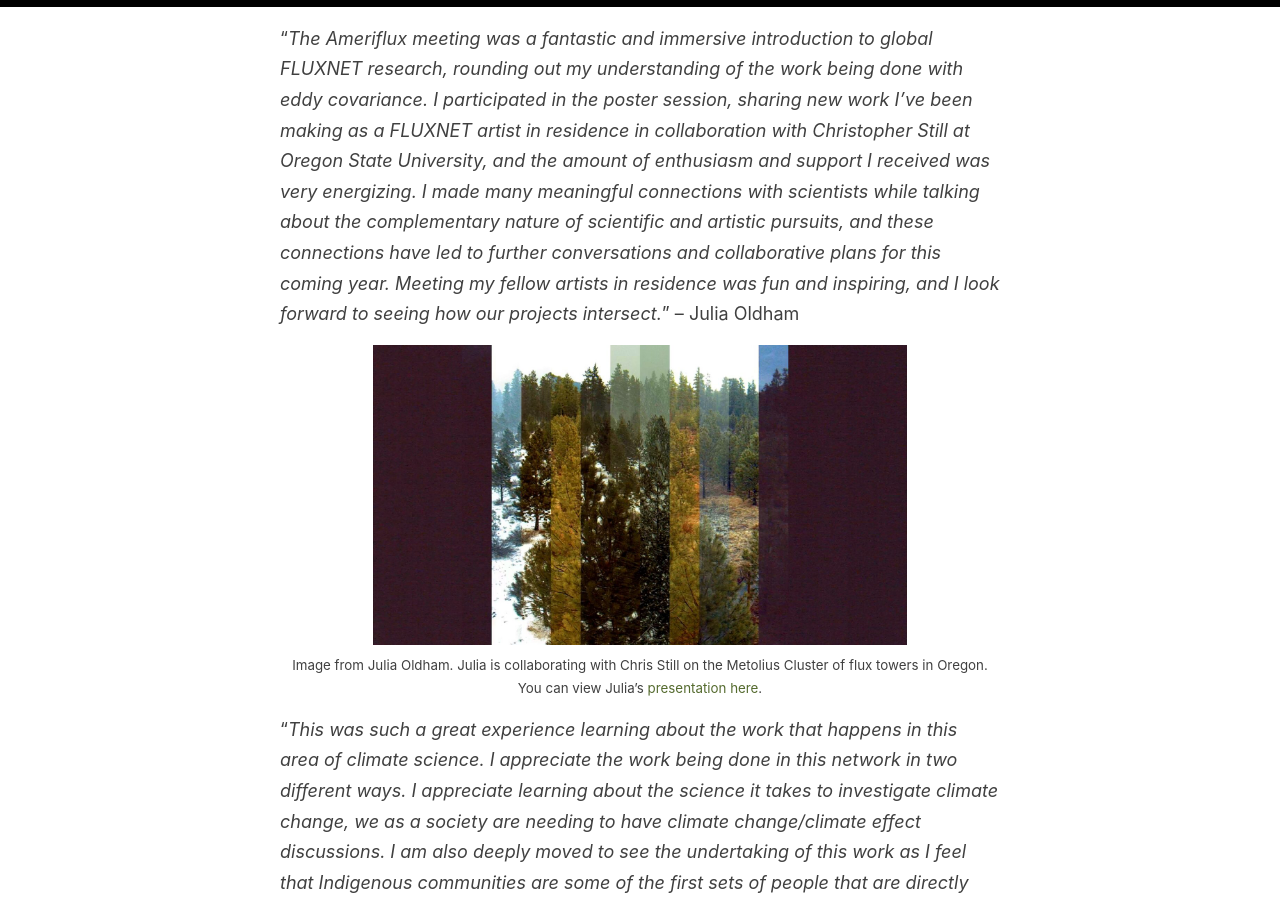
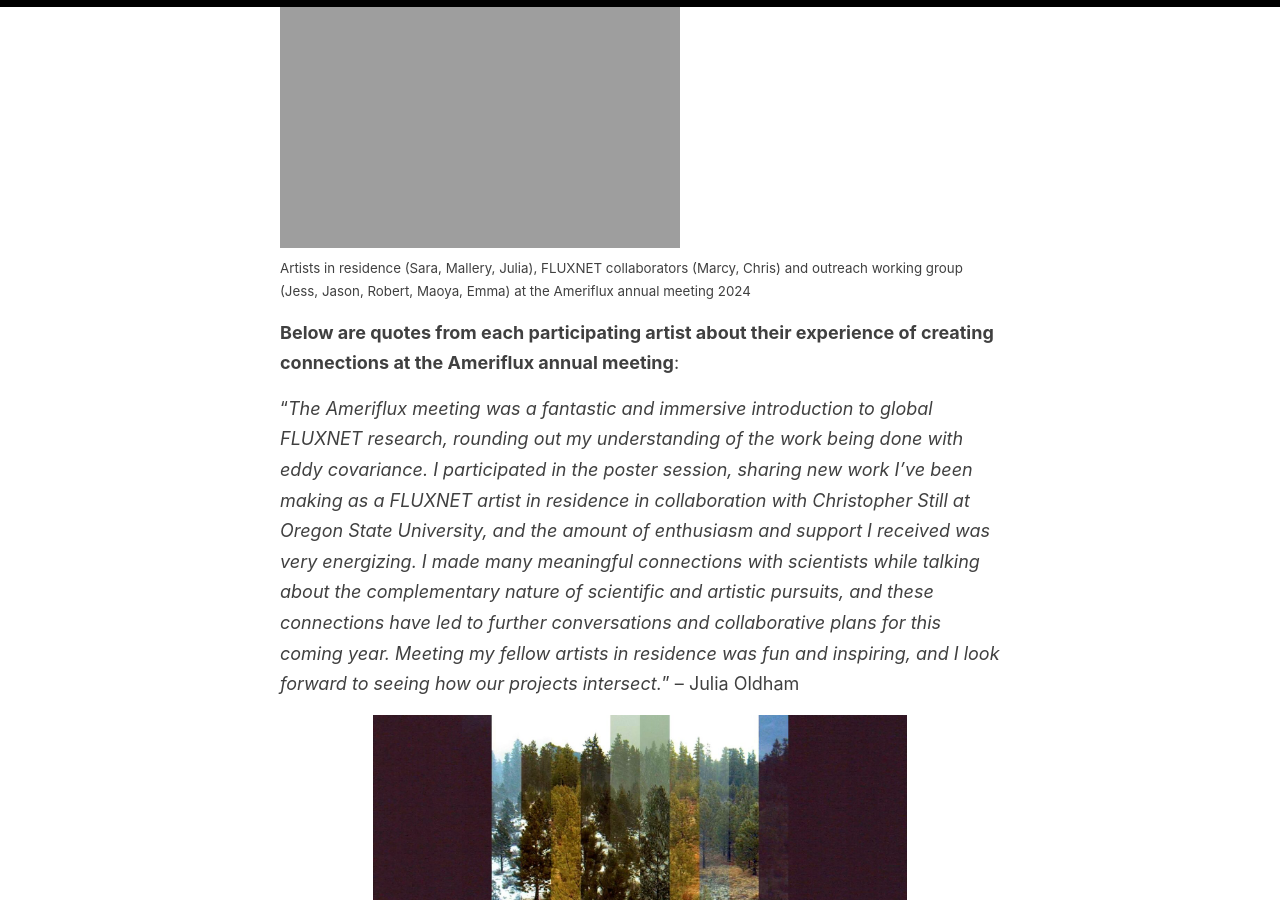
Before and after one commit to fluxnetart/fluxnetart.github.io, a Jekyll site: the page built from _posts/2024-10-08-amerifluxmeeting.md, in a window 1280 px wide and 900 px high, scrolled down 1106 px. Built offline with Jekyll 4.4.1, drawn with Linux system fonts in a browser that asks for light colours; some of the changed text lies outside the part shown.

Commit message:
move group shot

```diff
--- a/_posts/2024-10-08-amerifluxmeeting.md
+++ b/_posts/2024-10-08-amerifluxmeeting.md
@@ -10,6 +10,11 @@ by [Emma Reich](https://egreich.github.io/), Nothern Arizona University (egr65@n
 Fostering creative spaces for art and science to interact is of particular importance, because it generates conditions for novel ideas and meaningful impact beyond each discipline. Following this, in early September the FLUXNET Outreach Working Group took to the 2024 Ameriflux Annual Meeting to promote a dialogue between the FLUXNET artists in residence and the greater flux tower community.
 
 The NSF-funded pilot FLUXNET artist residency program aims to reimagine transformative engagement with the public through art that illuminates the scientific themes surrounding flux tower sites. At the Ameriflux meeting, each artist presented on creative projects they are working on in collaboration with flux scientists. These projects greatly vary in medium and scientific message, spanning flux tower data sonification, visualizing seasonal patterns of gas exchange using indigenous symbolism, using Phenocam imagery to ingest thousands of unique spatial and temporal moments, and meditative simulations of breathing ecosystems. As a group, these projects aim to synthesize and share knowledge in a way that changes how we relate to our environment and offer an exchange point in thinking that pushes the practices of those participating into a new space.
+
+<figure>
+	<img src="https://fluxnetart.github.io/images/5_artist_res_-blog.png">
+  <figcaption>Artists in residence (Sara, Mallery, Julia), FLUXNET collaborators (Marcy, Chris) and outreach working group (Jess, Jason, Robert, Maoya, Emma) at the Ameriflux annual meeting 2024</figcaption>
+</figure>
 
 <b>Below are quotes from each participating artist about their experience of creating connections at the Ameriflux annual meeting</b>:
 
@@ -49,8 +54,3 @@ Over the next year, the artists will continue collaborating to produce flux-rele
 
 
 We thank the Ameriflux Management Program for sponsoring travel grants supporting artists to attend the Ameriflux annual meeting. We acknowledge funding from the NSF AccelNet award 2113978, from Virginia Commonweath University and the L.L. Stewart Faculty Fellowships through PRAx and Oregon State University’s Office of the Provost. We are grateful to the FLUXNET Community Council, FLUXNET Outreach Working Group, and our partners at the PRAx center for facilitating this program.
-
-<figure>
-	<img src="https://fluxnetart.github.io/images/5_artist_res_-blog.png">
-  <figcaption>Artists in residence (Sara, Mallery, Julia), FLUXNET collaborators (Marcy, Chris) and outreach working group (Jess, Jason, Robert, Maoya, Emma) at the Ameriflux annual meeting 2024</figcaption>
-</figure>
```
